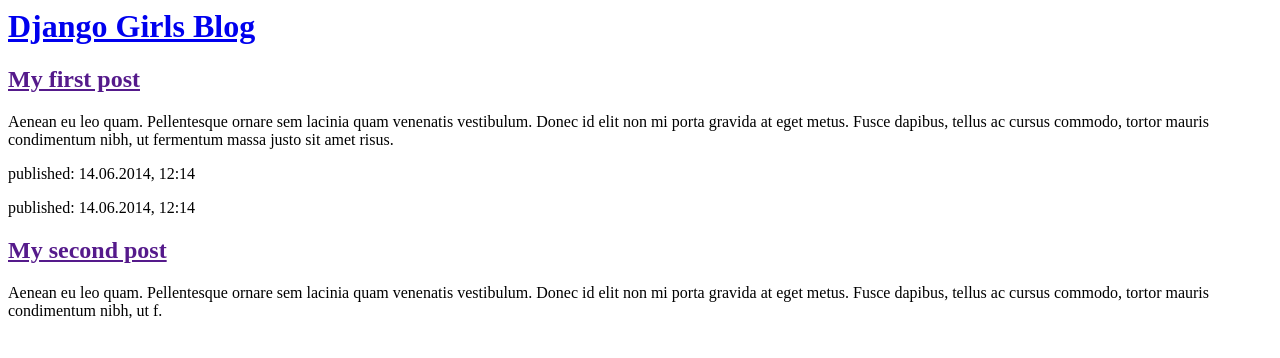
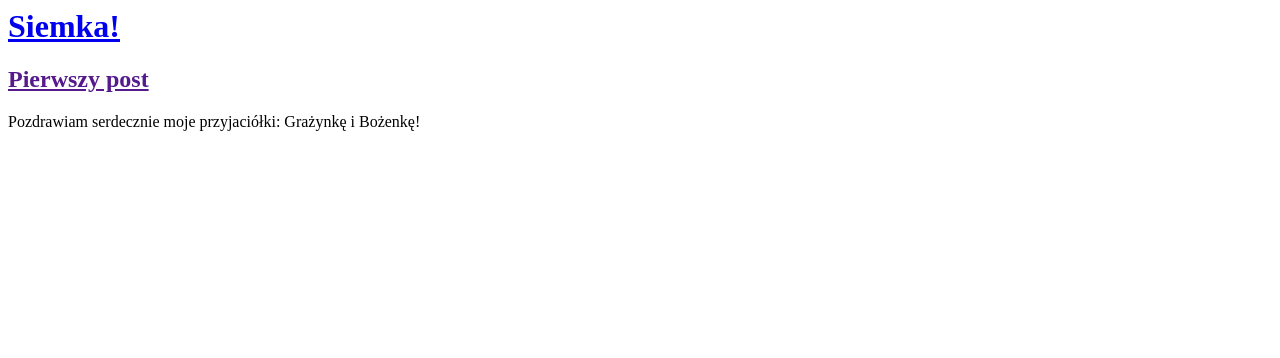
Before and after one commit to BeataZwarycz/my-first-blog, a Django app: page / in a window 1280 px wide. Shown: the top 358 px of the page. Run offline with Django 3.2, Linux system fonts and the light colour scheme.

Commit message:
Dodanie ozdrowień

```diff
--- a/blog/templates/blog/post_list.html
+++ b/blog/templates/blog/post_list.html
@@ -1,22 +1,17 @@
 <html>
     <head>
-        <title>Django Girls blog</title>
+        <title>Strona Beti</title>
     </head>
     <body>
         <div>
-            <h1><a href="/">Django Girls Blog</a></h1>
+            <h1><a href="/">Siemka!</a></h1>
         </div>
 
         <div>
-            <h2><a href="">My first post</a></h2>
-            <p>Aenean eu leo quam. Pellentesque ornare sem lacinia quam venenatis vestibulum. Donec id elit non mi porta gravida at eget metus. Fusce dapibus, tellus ac cursus commodo, tortor mauris condimentum nibh, ut fermentum massa justo sit amet risus.</p>
-        <p>published: 14.06.2014, 12:14</p>
+            <h2><a href="">Pierwszy post</a></h2>
+            <p>Pozdrawiam serdecznie moje przyjaciółki:
+            Grażynkę i Bożenkę!</p>
         </div>
 
-        <div>
-            <p>published: 14.06.2014, 12:14</p>
-            <h2><a href="">My second post</a></h2>
-            <p>Aenean eu leo quam. Pellentesque ornare sem lacinia quam venenatis vestibulum. Donec id elit non mi porta gravida at eget metus. Fusce dapibus, tellus ac cursus commodo, tortor mauris condimentum nibh, ut f.</p>
-        </div>
     </body>
 </html>
```
